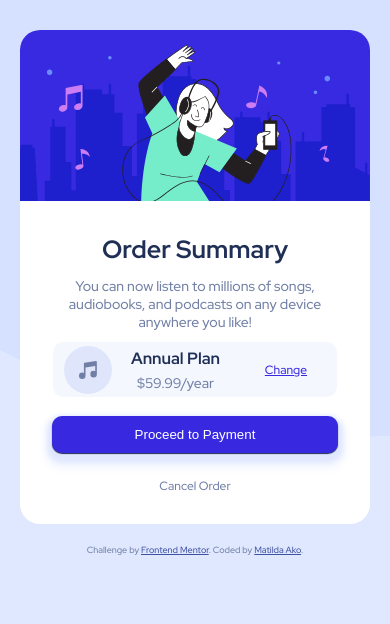
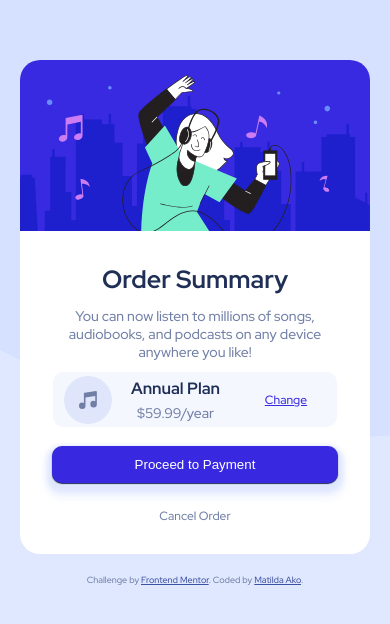
Before and after one commit to MatildaAko/order-summary-component-challenge, a plain HTML site: page index.html in a window 390 px wide. Drawn offline with Linux system fonts and the light colour scheme.

Commit message:
Update style.css

```diff
--- a/style.css
+++ b/style.css
@@ -32,7 +32,7 @@ main {
     flex-direction: column;
     align-items: center;
     background: white;
-    margin: 40px;
+    margin: 60px;
 }
 
 .round {
@@ -135,7 +135,7 @@ button:hover {
     main {
         border-radius: 20px;
         width: 350px;
-        margin: 30px 0 20px;
+        margin: 60px 0 20px;
     }
     h1 {
         font-size: 25px;
```
